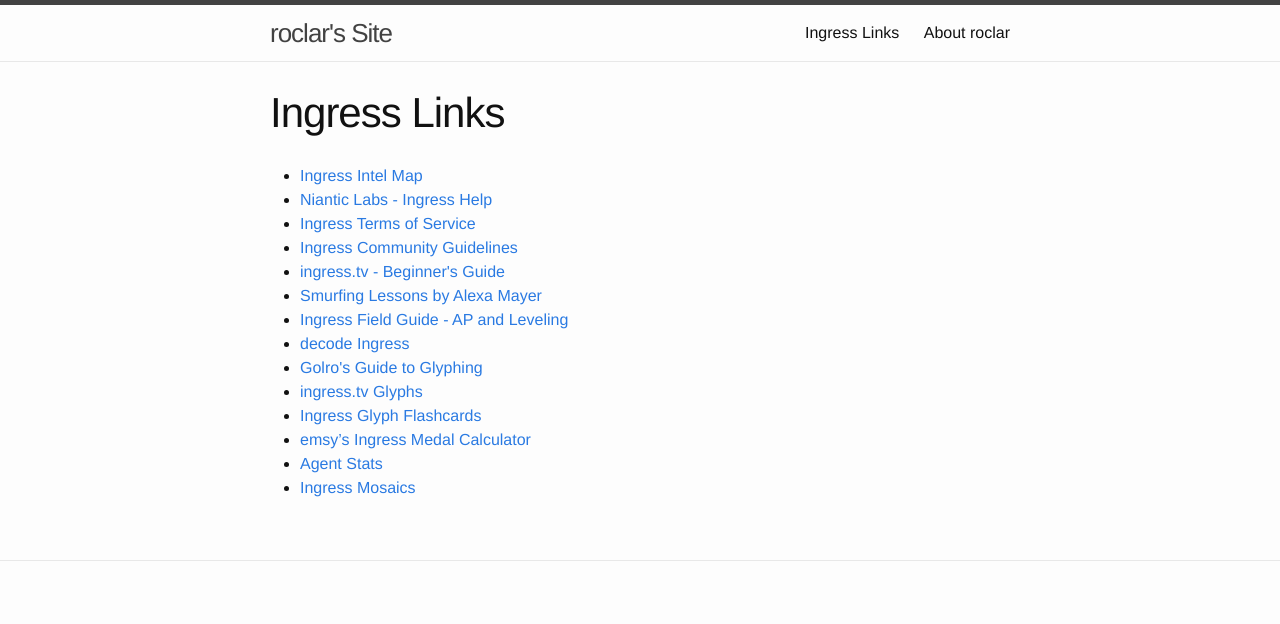
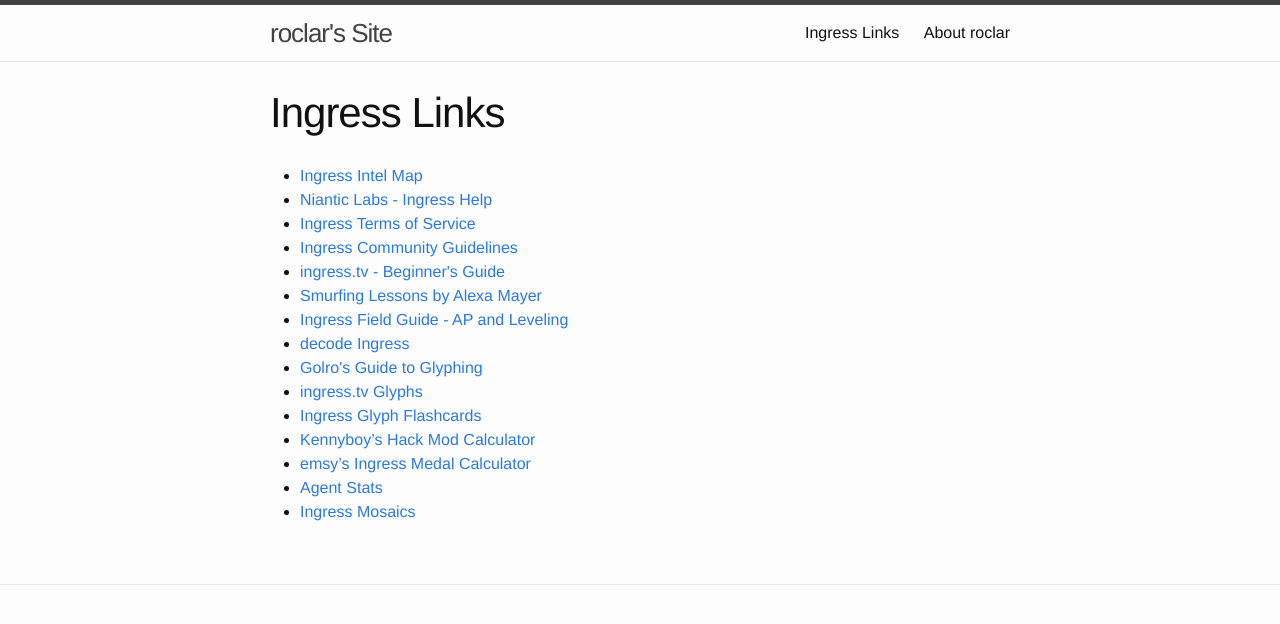
Before and after one commit to roclar/roclar.github.io, a Jekyll site: the page built from ingress.md, in a window 1280 px wide. Shown: the top 624 px of the page. Built offline with Jekyll 4.4.1, drawn with Linux system fonts in a browser that asks for light colours.

Commit message:
Added Kennyboys Ingress Hack Mod calculator

```diff
--- a/ingress.md
+++ b/ingress.md
@@ -15,6 +15,7 @@
 - [Golro\'s Guide to Glyphing](http://decodeingress.me/2015/05/07/golros-guide-glyphing/)
 - [ingress.tv Glyphs](http://www.ingress.tv/glyphs.html)
 - [Ingress Glyph Flashcards](https://quizlet.com/67225986/flashcards)
+- [Kennyboy's Hack Mod Calculator](http://kennyboy.org/ingress/)
 - [emsy's Ingress Medal Calculator](http://ingress.medals.emsy.name/)
 - [Agent Stats](https://www.agent-stats.com/)
 - [Ingress Mosaics](http://ingress-mosaics.com/)
```
